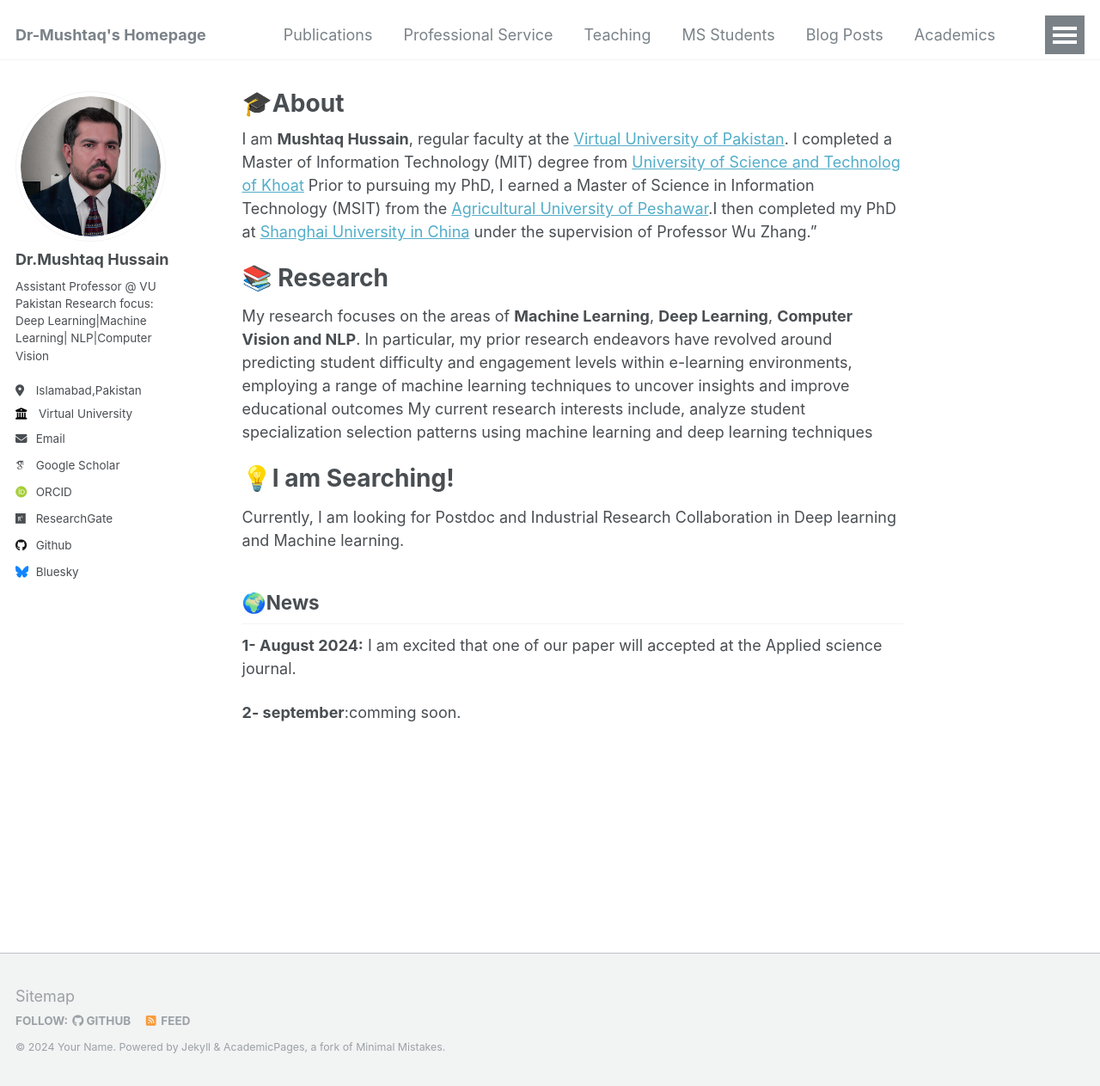
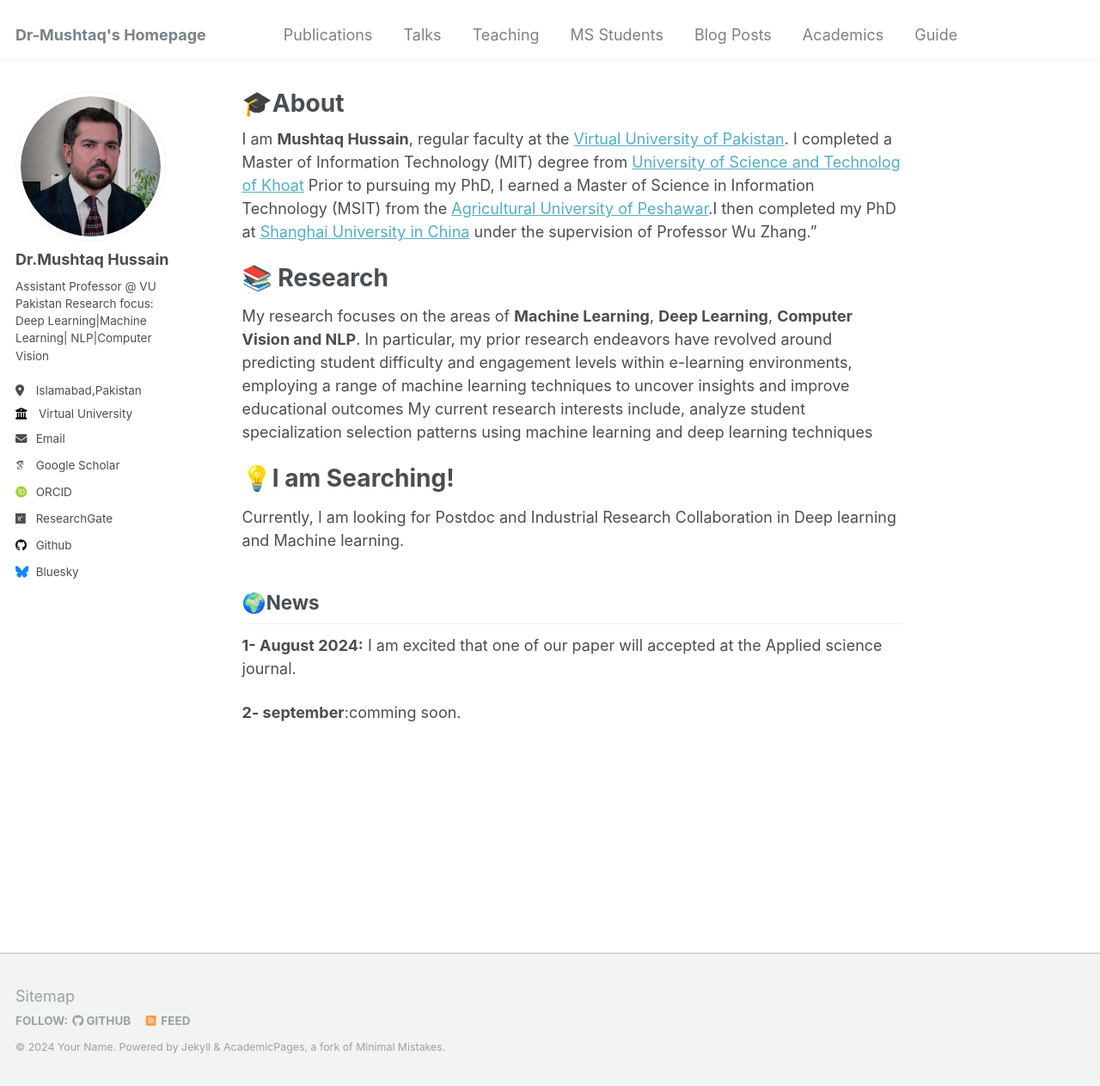
Before and after one commit to dr-mushtaq/dr-mushtaq.github.io, a Jekyll site: the page built from _pages/about.md, in a window 1280 px wide and 1263 px high. Shown: the whole window at 86% size. Built offline with Jekyll 4.4.1, drawn with Linux system fonts in a browser that asks for light colours; some web fonts are replaced.

Commit message:
Update navigation.yml

```diff
--- a/_data/navigation.yml
+++ b/_data/navigation.yml
@@ -8,8 +8,8 @@ main:
   - title: "Publications"
     url: /publications/
 
-  - title: "Professional Service"
-    url: /Professional Service/
+  - title: "Talks"
+    url: /talks/
 
   - title: "Teaching"
     url: /teaching/
```
